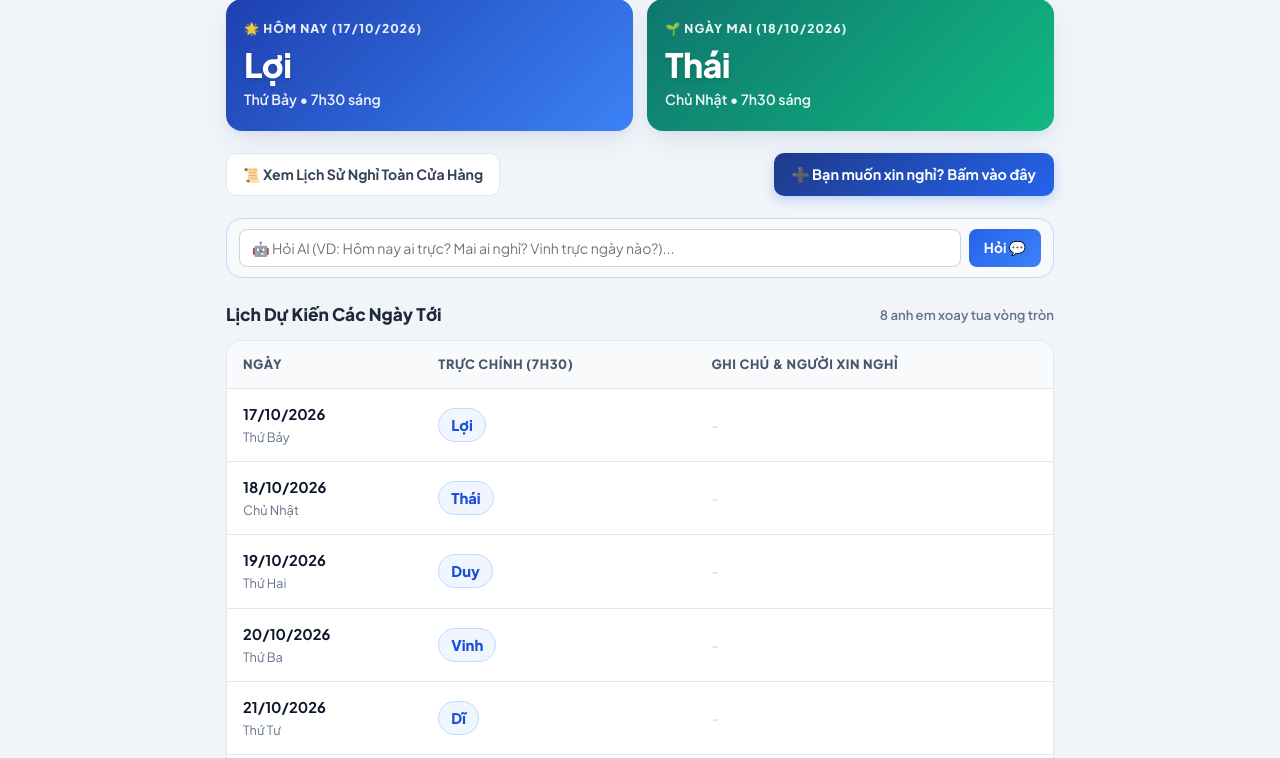
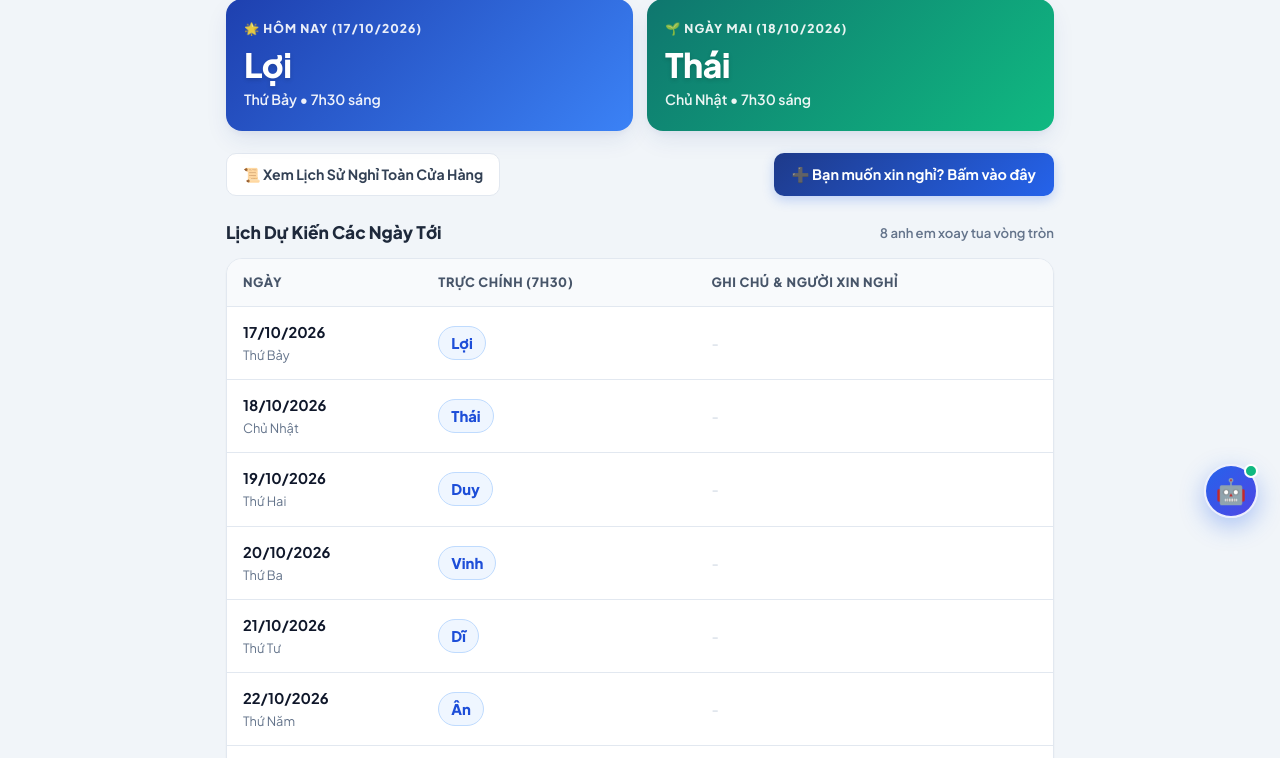
Before and after one commit to rappervint/apptruc, a Flask app: page / in a window 1280 px wide. Shown: the part 260-1018 px from the top of the page. Run offline with Flask 3, Linux system fonts and the light colour scheme; data comes from the database, SQL or seed files in the repository; data that the repository does not hold is empty.

Commit message:
Chuyen tro ly AI thanh bong bong chat noi FAB mo popup nho gon

```diff
--- a/templates/index.html
+++ b/templates/index.html
@@ -584,6 +584,92 @@
       border-top: 1px solid var(--border);
       animation: tabFadeIn 0.2s ease;
     }
+
+    /* Floating Chat Bubble & Popup Window */
+    .ai-fab-btn {
+      position: fixed;
+      bottom: 22px;
+      right: 22px;
+      width: 54px;
+      height: 54px;
+      border-radius: 50%;
+      background: linear-gradient(135deg, #2563eb, #4f46e5);
+      color: #fff;
+      display: flex;
+      align-items: center;
+      justify-content: center;
+      font-size: 1.55rem;
+      box-shadow: 0 8px 24px rgba(37, 99, 235, 0.35);
+      cursor: pointer;
+      z-index: 9998;
+      border: 2px solid rgba(255, 255, 255, 0.9);
+      transition: transform 0.2s cubic-bezier(0.175, 0.885, 0.32, 1.275), box-shadow 0.2s ease;
+      user-select: none;
+    }
+    .ai-fab-btn:hover {
+      transform: scale(1.08);
+      box-shadow: 0 10px 28px rgba(37, 99, 235, 0.45);
+    }
+    .ai-fab-btn:active {
+      transform: scale(0.94);
+    }
+    .ai-fab-badge {
+      position: absolute;
+      top: -2px;
+      right: -2px;
+      width: 14px;
+      height: 14px;
+      background: #10b981;
+      border-radius: 50%;
+      border: 2px solid #fff;
+    }
+
+    .ai-chat-popup {
+      display: none;
+      position: fixed;
+      bottom: 84px;
+      right: 22px;
+      width: 350px;
+      max-width: calc(100vw - 32px);
+      height: 460px;
+      max-height: calc(100vh - 110px);
+      background: #ffffff;
+      border-radius: 16px;
+      box-shadow: 0 12px 36px rgba(15, 23, 42, 0.2);
+      border: 1px solid #cbd5e1;
+      z-index: 9999;
+      flex-direction: column;
+      overflow: hidden;
+      animation: popIn 0.22s cubic-bezier(0.16, 1, 0.3, 1);
+    }
+    @keyframes popIn {
+      from { opacity: 0; transform: scale(0.92) translateY(12px); }
+      to { opacity: 1; transform: scale(1) translateY(0); }
+    }
+    .ai-popup-header {
+      background: linear-gradient(135deg, #1e40af, #3b82f6);
+      color: #fff;
+      padding: 12px 16px;
+      display: flex;
+      align-items: center;
+      justify-content: space-between;
+    }
+    .ai-popup-messages {
+      flex: 1;
+      padding: 12px 14px;
+      overflow-y: auto;
+      background: #f8fafc;
+      display: flex;
+      flex-direction: column;
+      gap: 10px;
+    }
+    .ai-popup-footer {
+      padding: 10px 12px;
+      background: #fff;
+      border-top: 1px solid #e2e8f0;
+      display: flex;
+      gap: 6px;
+    }
   </style>
 </head>
 <body>
@@ -704,18 +790,6 @@
       <button type="button" onclick="switchTab('leaves')" class="btn btn-primary" style="width: auto; padding: 10px 18px; font-size: 0.9rem;">
         ➕ Bạn muốn xin nghỉ? Bấm vào đây
       </button>
-    </div>
-
-    <!-- THANH HỎI ĐÁP AI NHANH (SIÊU GỌN - TỐI ƯU CHO ĐIỆN THOẠI) -->
-    <div class="ai-chat-box" style="background: #f8fafc; border: 1.5px solid #bfdbfe; border-radius: var(--radius); padding: 10px 12px; margin-bottom: 20px;">
-      <div style="display: flex; gap: 8px;">
-        <input type="text" id="ai-chat-input" placeholder="🤖 Hỏi AI (VD: Hôm nay ai trực? Mai ai nghỉ? Vinh trực ngày nào?)..." style="flex: 1; padding: 9px 12px; border: 1.5px solid #cbd5e1; border-radius: 8px; font-size: 0.88rem; outline: none; background: #fff;" onkeydown="if(event.key === 'Enter'){ event.preventDefault(); sendAiChat(); }">
-        <button type="button" id="ai-chat-btn" onclick="sendAiChat()" style="padding: 9px 15px; font-size: 0.86rem; width: auto; background: linear-gradient(135deg, #2563eb, #3b82f6); color: #fff; border: none; border-radius: 8px; cursor: pointer; font-weight: 700; white-space: nowrap; display: inline-flex; align-items: center; gap: 4px;">
-          <span>Hỏi 💬</span>
-        </button>
-      </div>
-      <!-- Vùng hiển thị tin nhắn (chỉ hiện khi có câu hỏi, không chiếm chỗ lúc ban đầu) -->
-      <div id="ai-chat-messages" style="display: none; flex-direction: column; gap: 8px; max-height: 220px; overflow-y: auto; padding: 10px 12px; background: #fff; border: 1px solid #e2e8f0; border-radius: 8px; margin-top: 10px;"></div>
     </div>
 
     <!-- Bảng danh sách lịch dự kiến 21 ngày tới -->
@@ -1434,6 +1508,49 @@
     });
   </script>
 
+  <!-- BONG BÓNG CHAT AI NỔI (FLOATING CHAT BUBBLE) -->
+  <div class="ai-fab-btn" id="ai-fab-button" onclick="toggleAiChatPopup()" title="Hỏi nhanh trợ lý AI về lịch trực & ngày nghỉ">
+    <span>🤖</span>
+    <span class="ai-fab-badge"></span>
+  </div>
+
+  <!-- CỬA SỔ POPUP CHAT AI NHỎ GỌN -->
+  <div class="ai-chat-popup" id="ai-chat-popup">
+    <div class="ai-popup-header">
+      <div style="display: flex; align-items: center; gap: 8px;">
+        <span style="font-size: 1.25rem;">🤖</span>
+        <div>
+          <strong style="font-size: 0.92rem; display: block; line-height: 1.2;">Trợ Lý AI Cửa Hàng</strong>
+          <span style="font-size: 0.72rem; opacity: 0.9; display: flex; align-items: center; gap: 4px;">
+            <span style="width: 6px; height: 6px; background: #34d399; border-radius: 50%; display: inline-block;"></span> Sẵn sàng giải đáp
+          </span>
+        </div>
+      </div>
+      <button type="button" onclick="toggleAiChatPopup()" style="background: rgba(255,255,255,0.18); border: none; color: #fff; width: 26px; height: 26px; border-radius: 50%; font-size: 0.9rem; cursor: pointer; display: flex; align-items: center; justify-content: center;">
+        ✕
+      </button>
+    </div>
+
+    <!-- Vùng tin nhắn chat -->
+    <div class="ai-popup-messages" id="ai-chat-messages">
+      <div style="display: flex; align-items: flex-start; gap: 8px;">
+        <span style="font-size: 1.1rem;">🤖</span>
+        <div style="background: #fff; border: 1px solid #e2e8f0; padding: 8px 12px; border-radius: 12px; font-size: 0.86rem; color: #334155; line-height: 1.45; box-shadow: 0 1px 3px rgba(0,0,0,0.03);">
+          Xin chào! Tôi có thể tra cứu nhanh lịch trực và danh sách ai xin nghỉ.<br>
+          <small style="color: #64748b; margin-top: 4px; display: block;">VD: <em>"Hôm nay ai trực?"</em>, <em>"Mai có ai nghỉ không?"</em>, <em>"Vinh trực ngày nào?"</em></small>
+        </div>
+      </div>
+    </div>
+
+    <!-- Thanh nhập câu hỏi -->
+    <div class="ai-popup-footer">
+      <input type="text" id="ai-chat-input" placeholder="Hỏi AI (VD: Ai trực hôm nay?)..." style="flex: 1; padding: 8px 12px; border: 1.5px solid #cbd5e1; border-radius: 8px; font-size: 0.88rem; outline: none;" onkeydown="if(event.key === 'Enter'){ event.preventDefault(); sendAiChat(); }">
+      <button type="button" id="ai-chat-btn" onclick="sendAiChat()" style="padding: 8px 14px; font-size: 0.86rem; background: linear-gradient(135deg, #2563eb, #3b82f6); color: #fff; border: none; border-radius: 8px; cursor: pointer; font-weight: 700; white-space: nowrap;">
+        Gửi
+      </button>
+    </div>
+  </div>
+
   <!-- MODAL ĐĂNG NHẬP ADMIN -->
   <div id="admin-login-modal" style="display:none; position:fixed; z-index:9999; left:0; top:0; width:100%; height:100%; background:rgba(15,23,42,0.6); backdrop-filter:blur(4px); align-items:center; justify-content:center;">
     <div style="background:#fff; border-radius:16px; padding:24px; max-width:360px; width:90%; box-shadow:0 20px 25px -5px rgba(0,0,0,0.2); animation:tabFadeIn 0.2s ease;">
@@ -1535,6 +1652,20 @@
       const modal = document.getElementById('admin-edit-modal');
       if (modal) modal.style.display = 'none';
     }
+
+    function toggleAiChatPopup() {
+      const popup = document.getElementById('ai-chat-popup');
+      const input = document.getElementById('ai-chat-input');
+      const messagesContainer = document.getElementById('ai-chat-messages');
+      if (!popup) return;
+      if (popup.style.display === 'flex') {
+        popup.style.display = 'none';
+      } else {
+        popup.style.display = 'flex';
+        if (input) input.focus();
+        if (messagesContainer) messagesContainer.scrollTop = messagesContainer.scrollHeight;
+      }
+    }
   </script>
 
 </body>
```
